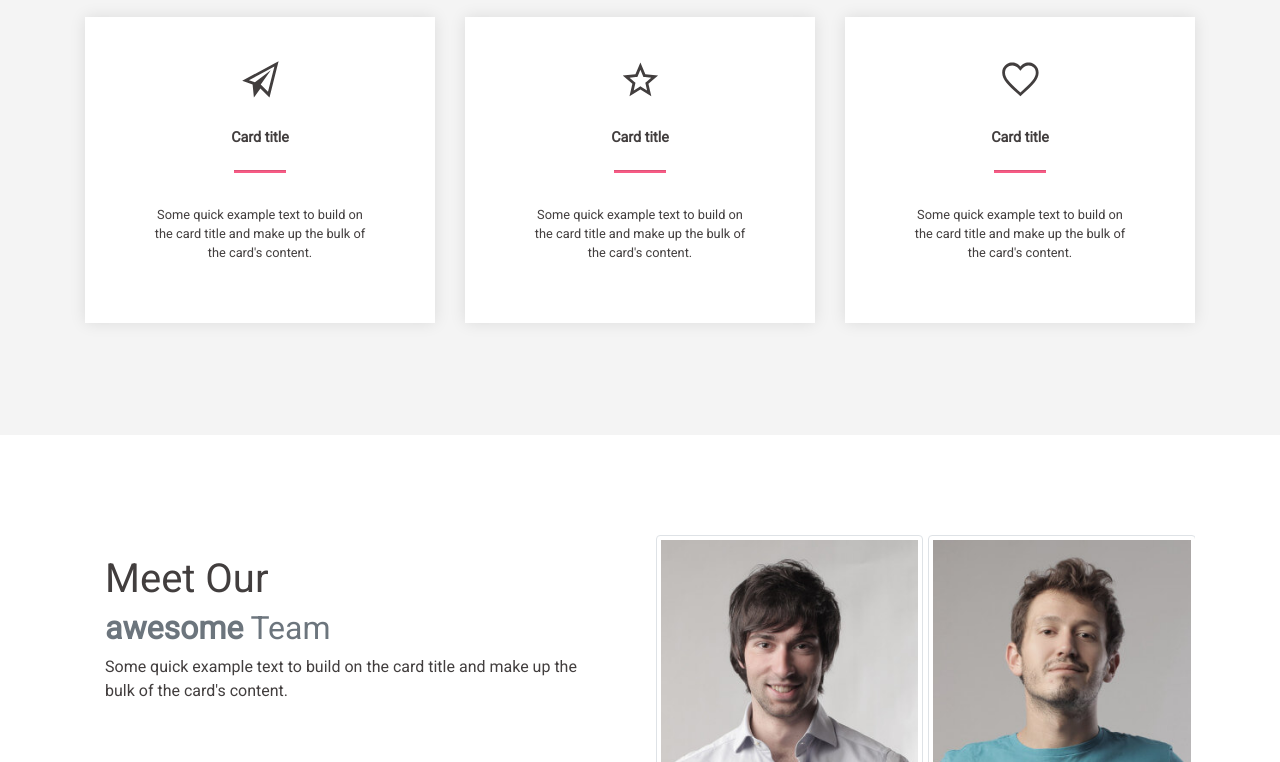
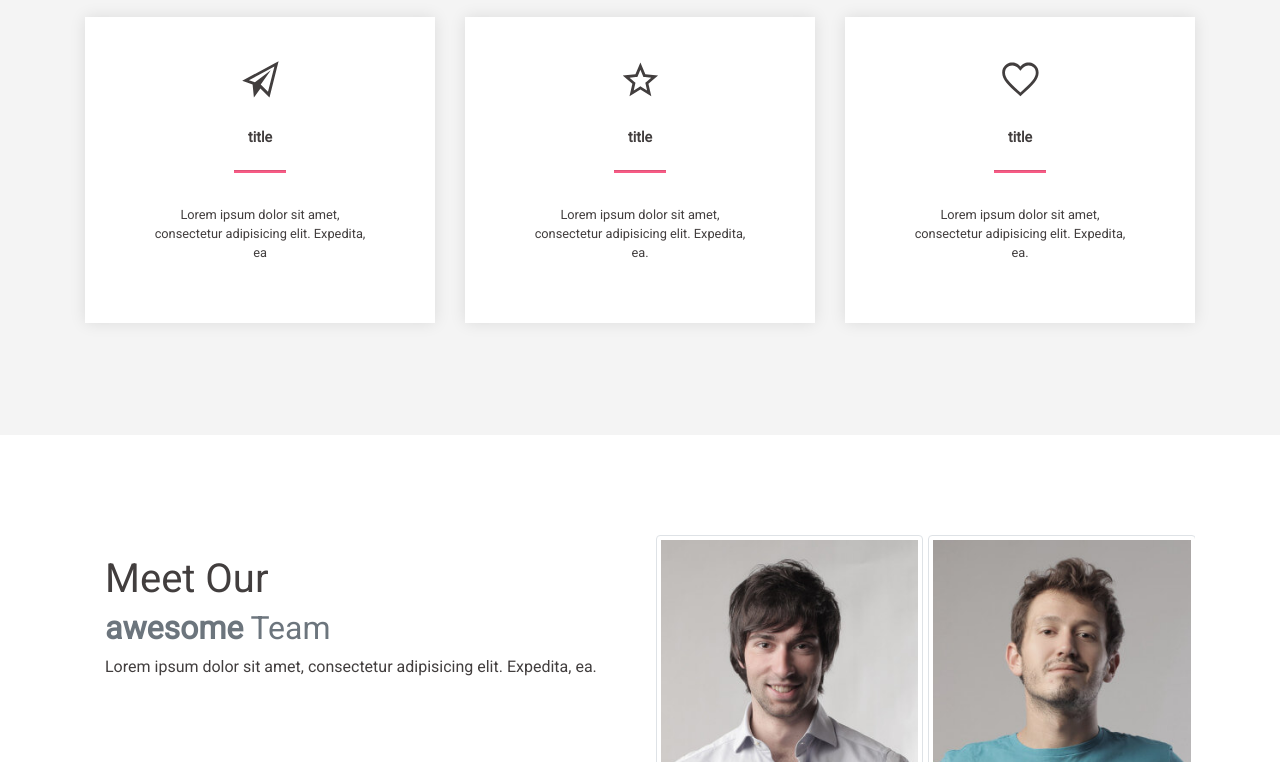
Before and after one commit to kingblackmonkey/agency-site, a plain HTML site: page index.html in a window 1280 px wide. Shown: the part 1970-2732 px from the top of the page. Drawn offline with nearby package versions, Linux system fonts and the light colour scheme.

```diff
--- a/index.html
+++ b/index.html
@@ -33,7 +33,7 @@
     <section class="header">
         <!-- navbar -->
         <nav id="navigation-bar" class="navbar navbar-expand-md navbar-light justify-content-between align-items-baseline fixed-top">
-            <a class="navbar-brand ml-5" href="#">Navbar</a>
+            <a class="navbar-brand ml-5" href="#">AGENCY</a>
             <button class="navbar-toggler" type="button" data-toggle="collapse" data-target="#navbarNavAltMarkup"
                 aria-controls="navbarNavAltMarkup" aria-expanded="false" aria-label="Toggle navigation">
                 <span class="navbar-toggler-icon"></span>
@@ -46,7 +46,7 @@
 
                 <a class=" smooth-scroll ml-3   nav-item nav-link" href="#team">Team</a>
                 <a class=" smooth-scroll ml-3   nav-item nav-link" href="#creativity">Creativity</a>
-                <a class=" smooth-scroll ml-3   nav-item nav-link" href="#employee-testimonial">Testimonial</a>
+
                 <a class=" smooth-scroll ml-3   nav-item nav-link" href="#posts">Post</a>
                 <a class=" smooth-scroll ml-3   nav-item nav-link" href="#contact">Contact</a>
 
@@ -58,7 +58,7 @@
         <div class="banner fluid px-5  " id="banner">
             <div class="row">
                 <div class="col-sm-12 col-md-6 wow bounceInUp"  data-wow-duration="3s" >
-                    <h1 class="banner-heading">Beautify Landing page Kit for Startup</h1>
+                    <h1 class="banner-heading">Beautify Landing page  for Startup</h1>
                     <p class="banner-text">Lorem ipsum dolor sit amet consectetur adipisicing elit. Odit, id.</p>
                     <div class="banner-btn">
                         <a href="#" class="btn btn-left">Start free trial</a>
@@ -195,9 +195,9 @@
                         <div class="goal-item text-center">
                             <ion-icon name="paper-plane"></ion-icon>
                              <div class="card-body">
-                                <h5 class="card-title goal-title">Card title</h5>
+                                <h5 class="card-title goal-title"> title</h5>
                                 <hr>
-                                <p class="card-text goal-text">Some quick example text to build on the card title and make up the bulk of the card's content.</p>
+                                <p class="card-text goal-text">Lorem ipsum dolor sit amet, consectetur adipisicing elit. Expedita, ea</p>
                             </div>
                         </div>
                     </div>
@@ -205,9 +205,9 @@
                         <div class="goal-item text-center">
                             <ion-icon name="star-outline"></ion-icon>
                              <div class="card-body">
-                                <h5 class="card-title goal-title">Card title</h5>
+                                <h5 class="card-title goal-title"> title</h5>
                                 <hr>
-                                <p class="card-text goal-text">Some quick example text to build on the card title and make up the bulk of the card's content.</p>
+                                <p class="card-text goal-text">Lorem ipsum dolor sit amet, consectetur adipisicing elit. Expedita, ea.</p>
                             </div>
                         </div>
                     </div>
@@ -215,9 +215,9 @@
                         <div class="goal-item text-center">
                             <ion-icon name="heart-empty"></ion-icon>
                              <div class="card-body">
-                                <h5 class="card-title goal-title">Card title</h5>
+                                <h5 class="card-title goal-title"> title</h5>
                                 <hr>
-                                <p class="card-text goal-text">Some quick example text to build on the card title and make up the bulk of the card's content.</p>
+                                <p class="card-text goal-text">Lorem ipsum dolor sit amet, consectetur adipisicing elit. Expedita, ea.</p>
                             </div>
                         </div>
                     </div>
@@ -236,14 +236,10 @@
                         <div class="card-body team-left">
                             <h1 class="card-title">Meet Our</h1>
                             <h2 class="card-subtitle mb-2 text-muted"><strong> awesome</strong> Team</h2>
-                            <p class="card-text">Some quick example text to build on the card title and make up the bulk of the card's content.</p>
+                            <p class="card-text">Lorem ipsum dolor sit amet, consectetur adipisicing elit. Expedita, ea.</p>
                             <br>
                             <br>
-                            <div class="social-icons">
 
-                                    <ion-icon name="logo-facebook"></ion-icon>
-
-                            </div>
                           </div>
                     </div>
                     <div class="col-md-6">
@@ -334,8 +330,8 @@
                                             <img class=" testimonial-img" src="./img/team-4.jpg" alt="Card image cap">
                                             <div class="card-body">
 
-                                                <p class="card-text">Some quick example text to build on the card title and make up the bulk of the card's content.</p>
-                                                <h5 class="card-title">Card title</h5>
+                                                <p class="card-text">Lorem ipsum dolor sit amet, consectetur adipisicing elit. Expedita, ea.</p>
+                                                <h5 class="card-title"> title</h5>
                                                 <h6 class="card-subtitle">Manager</h6>
                                             </div>
                                     </div>
@@ -351,7 +347,7 @@
                                              <div class="card-body">
 
                                                  <p class="card-text">Some quick example text to build on the card title and make up the bulk of the card's content.</p>
-                                                 <h5 class="card-title">Card title</h5>
+                                                 <h5 class="card-title"> title</h5>
                                                  <h6 class="card-subtitle">Manager</h6>
                                              </div>
                                      </div>
@@ -366,7 +362,7 @@
                                              <div class="card-body">
 
                                                  <p class="card-text">Some quick example text to build on the card title and make up the bulk of the card's content.</p>
-                                                 <h5 class="card-title">Card title</h5>
+                                                 <h5 class="card-title"> title</h5>
                                                  <h6 class="card-subtitle">Manager</h6>
                                              </div>
                                      </div>
```
